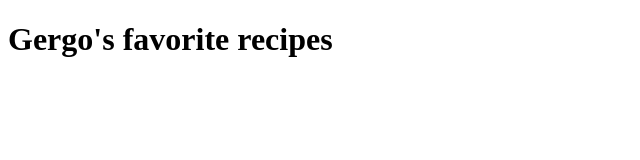
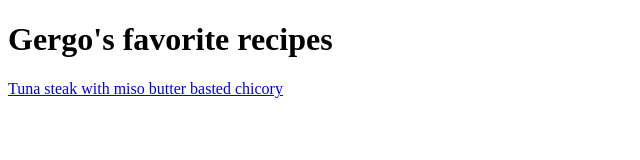
Before and after one commit to Gergo0314/gergos_recipes, a plain HTML site: page index.html in a window 1280 px wide. Shown: the whole page, without its empty margins (0-640 px from the left). Drawn offline with Linux system fonts and the light colour scheme.

Commit message:
Add index.html

```diff
--- a/index.html
+++ b/index.html
@@ -8,5 +8,6 @@
 </head>
 <body>
     <h1>Gergo's favorite recipes</h1>
+    <a href="../gergos-recipes/recipes/tuna-steak.html">Tuna steak with miso butter basted chicory</a>
 </body>
 </html>
```
